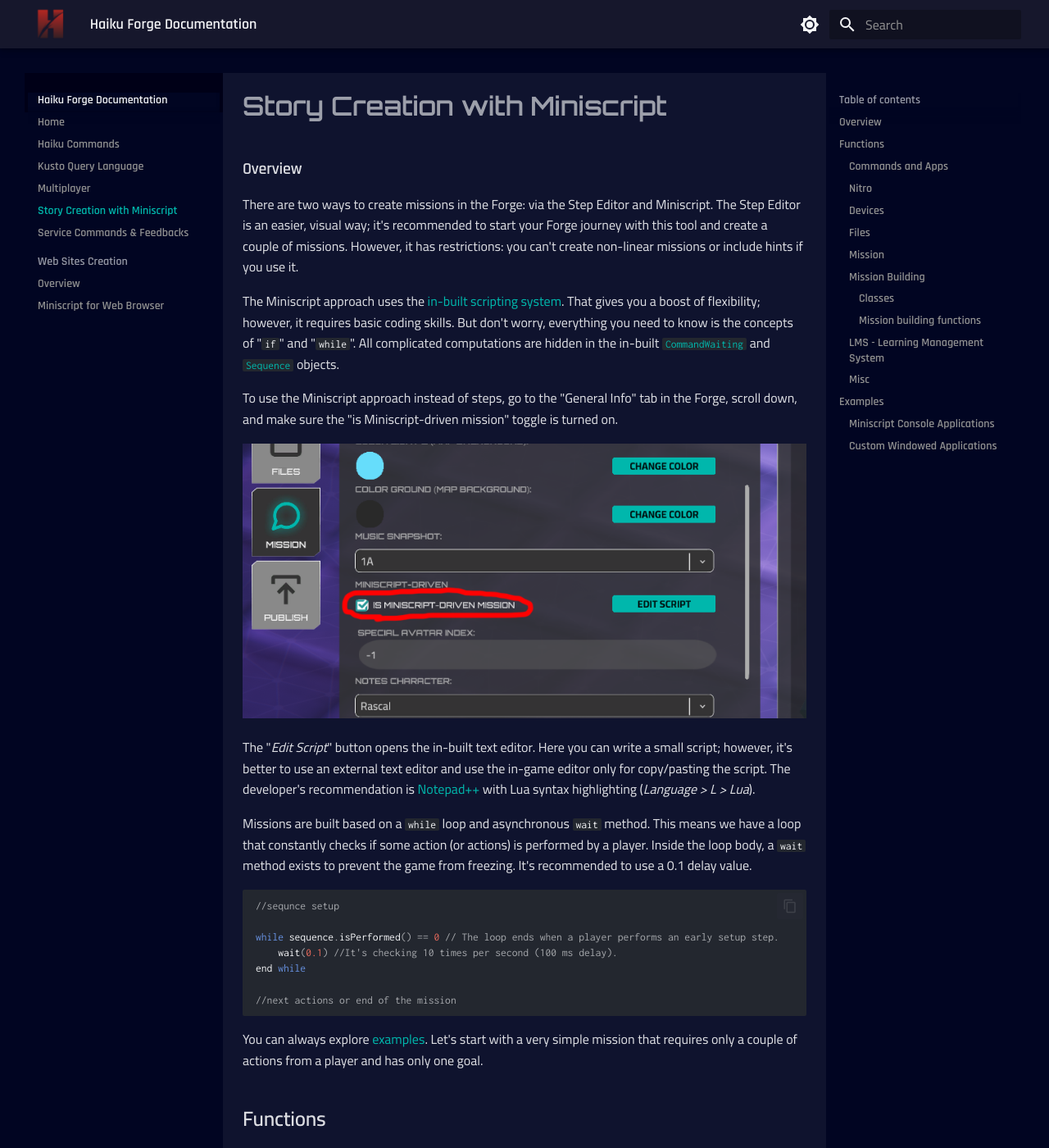
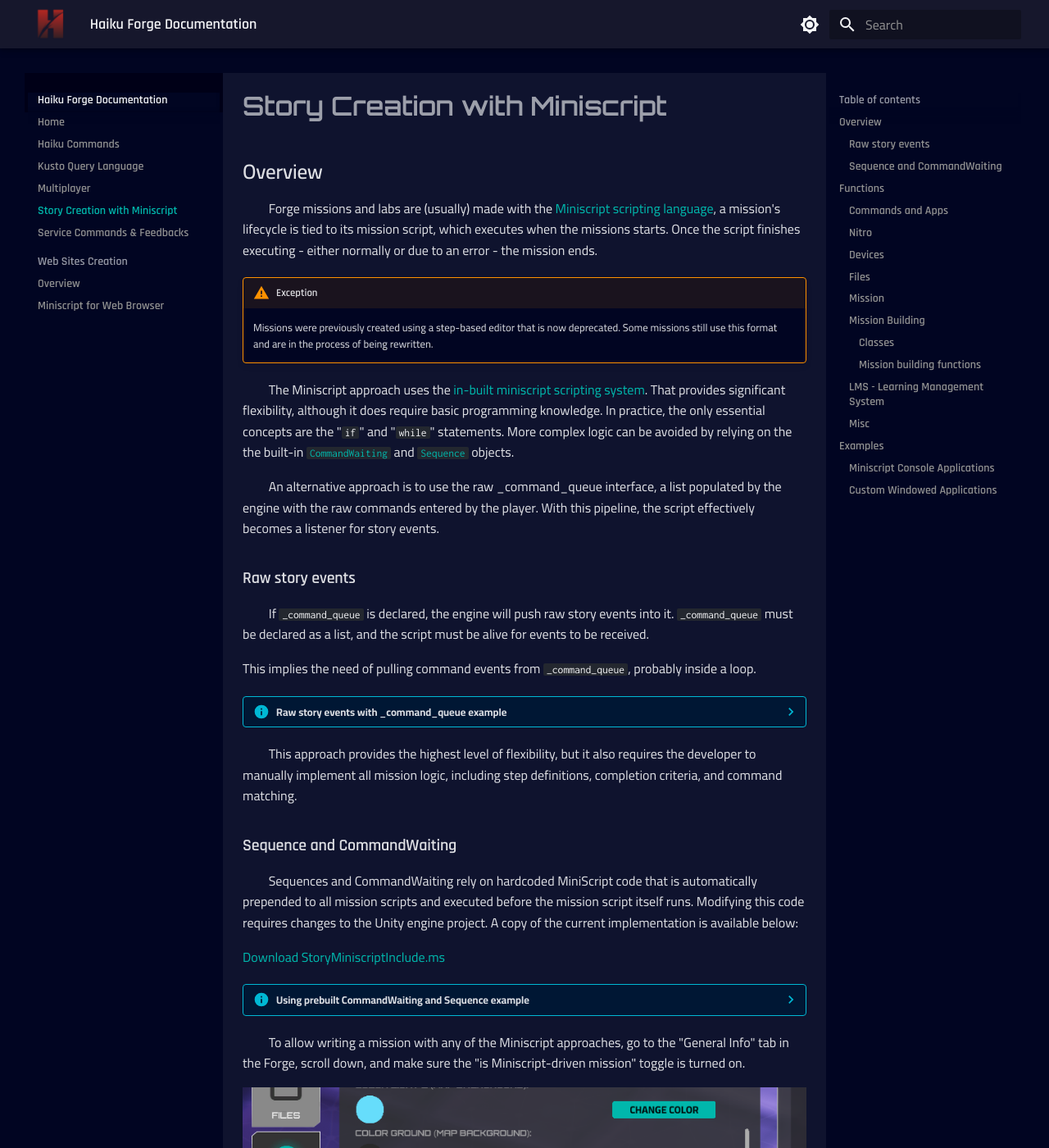
Before and after one commit to haiku-inc/HaikuForgeDocumentation, an MkDocs documentation site: the page built from docs/story-creation-with-miniscript.md, in a window 1280 px wide and 1400 px high. Shown: the whole window at 82% size. Built offline with MkDocs 1.6.1 and Material for MkDocs 9.7.7, drawn with Linux system fonts in a browser that asks for light colours; some of the changed text lies outside the part shown.

Commit message:
Changed story-creation-with-miniscript text, examples, fixed url links

````diff
--- a/docs/story-creation-with-miniscript.md
+++ b/docs/story-creation-with-miniscript.md
@@ -1,31 +1,95 @@
 # Story Creation with Miniscript
 
-### Overview
-
-There are two ways to create missions in the Forge: via the Step Editor and Miniscript. The Step Editor is an easier, visual way; it's recommended to start your Forge journey with this tool and create a couple of missions. However, it has restrictions: you can't create non-linear missions or include hints if you use it.
-
-The Miniscript approach uses the [in-built scripting system](miniscript-anvil-scripting-language.md). That gives you a boost of flexibility; however, it requires basic coding skills. But don't worry, everything you need to know is the concepts of "`if`" and "`while`". All complicated computations are hidden in the in-built [`CommandWaiting`](story-creation-with-miniscript.md#CommandWaiting) and [`Sequence`](story-creation-with-miniscript.md#Sequence) objects.
-
-To use the Miniscript approach instead of steps, go to the "General Info" tab in the Forge, scroll down, and make sure the "is Miniscript-driven mission" toggle is turned on.
+## Overview
+
+&nbsp;&nbsp;&nbsp;&nbsp;&nbsp;&nbsp;&nbsp;&nbsp;
+Forge missions and labs are (usually) made with the [Miniscript scripting language](miniscript-anvil-scripting-language.md), a mission's lifecycle is tied to its mission script, which executes when the missions starts. Once the script finishes executing - either normally or due to an error - the mission ends.
+
+!!! warning "Exception"
+    Missions were previously created using a step-based editor that is now deprecated. Some missions still use this format and are in the process of being rewritten.
+
+&nbsp;&nbsp;&nbsp;&nbsp;&nbsp;&nbsp;&nbsp;&nbsp;
+The Miniscript approach uses the [in-built miniscript scripting system](miniscript-anvil-scripting-language.md). That provides significant flexibility, although it does require basic programming knowledge. In practice, the only essential concepts are the "`if`" and "`while`" statements. More complex logic can be avoided by relying on the the built-in [`CommandWaiting`](story-creation-with-miniscript.md#CommandWaiting) and [`Sequence`](story-creation-with-miniscript.md#Sequence) objects.
+
+&nbsp;&nbsp;&nbsp;&nbsp;&nbsp;&nbsp;&nbsp;&nbsp;
+An alternative approach is to use the raw _command_queue interface, a list populated by the engine with the raw commands entered by the player. With this pipeline, the script effectively becomes a listener for story events.
+
+### Raw story events
+
+&nbsp;&nbsp;&nbsp;&nbsp;&nbsp;&nbsp;&nbsp;&nbsp;
+If `_command_queue` is declared, the engine will push raw story events into it. `_command_queue` must be declared as a list, and the script must be alive for events to be received.
+
+This implies the need of pulling command events from `_command_queue`, probably inside a loop.
+
+??? info "Raw story events with _command_queue example"
+    ```jsx
+    mission = {}
+    mission.running = true
+    // calling mission.running = false anywhere ends the mission
+
+    wait(nitroApp("Rascal", "Please type 'echo complete' to complete the mission"))
+
+    on_story_event = function(command, device, arguments)
+        if command == "echo" then
+            if arguments[0] == "complete" then
+                setGoalAsCompleted("Complete the mission")
+
+                mission.running = false
+                wait(nitroApp("Rascal", "Congratulations, you have completed the mission"))
+            end if
+        end if
+    end function
+
+    _command_queue = []
+    while mission.running
+
+        if _command_queue.len > 0 then
+            _next_event = _command_queue.pull
+            on_story_event(_next_event.command, _next_event.device, _next_event.arguments)
+        end if
+
+        yield
+    end while
+
+    println "mission complete!"
+    print_default_prompt
+    ```
+
+&nbsp;&nbsp;&nbsp;&nbsp;&nbsp;&nbsp;&nbsp;&nbsp;
+This approach provides the highest level of flexibility, but it also requires the developer to manually implement all mission logic, including step definitions, completion criteria, and command matching.
+
+### Sequence and CommandWaiting
+&nbsp;&nbsp;&nbsp;&nbsp;&nbsp;&nbsp;&nbsp;&nbsp;
+Sequences and CommandWaiting rely on hardcoded MiniScript code that is automatically prepended to all mission scripts and executed before the mission script itself runs. Modifying this code requires changes to the Unity engine project. A copy of the current implementation is available below:
+
+[Download StoryMiniscriptInclude.ms](story-creation-with-miniscript/StoryMiniscriptInclude.ms)
+
+??? info "Using prebuilt CommandWaiting and Sequence example"
+    ```jsx
+    // sequence setup
+
+    while sequence.isPerformed() == 0 // The loop ends when a player performs an early setup step.
+        wait(0.1) //It's checking 10 times per second (100 ms delay), can be replaced with just yield()
+    end while
+
+    // next actions or end of the mission
+    ```
+
+&nbsp;&nbsp;&nbsp;&nbsp;&nbsp;&nbsp;&nbsp;&nbsp;
+To allow writing a mission with any of the Miniscript approaches, go to the "General Info" tab in the Forge, scroll down, and make sure the "is Miniscript-driven mission" toggle is turned on.
 
 ![Untitled](story-creation-with-miniscript/untitled.png)
 
-The "*Edit Script*" button opens the in-built text editor. Here you can write a small script; however, it's better to use an external text editor and use the in-game editor only for copy/pasting the script. The developer's recommendation is [Notepad++](https://notepad-plus-plus.org/downloads/) with Lua syntax highlighting (*Language > L > Lua*).
-
-Missions are built based on a `while` loop and asynchronous `wait` method. This means we have a loop that constantly checks if some action (or actions) is performed by a player. Inside the loop body, a `wait` method exists to prevent the game from freezing. It's recommended to use a 0.1 delay value.
-
-```jsx
-
-//sequnce setup
-
-while sequence.isPerformed() == 0 // The loop ends when a player performs an early setup step.
-    wait(0.1) //It's checking 10 times per second (100 ms delay).
-end while
-
-//next actions or end of the mission
-```
-
-You can always explore [examples](story-creation-with-miniscript.md). Let's start with a very simple mission that requires only a couple of actions from a player and has only one goal.
+
+&nbsp;&nbsp;&nbsp;&nbsp;&nbsp;&nbsp;&nbsp;&nbsp;
+The "*Edit Script*" button opens the in-built text editor. Here you can write a small script; however, it's better to use an external text editor and use the in-game editor only for copy/pasting the script. The developer's recommendation is [VsCode](https://code.visualstudio.com/) or a simpler [Notepad++](https://notepad-plus-plus.org/downloads/) with Lua syntax highlighting (*Language > L > Lua*).
+
+&nbsp;&nbsp;&nbsp;&nbsp;&nbsp;&nbsp;&nbsp;&nbsp;
+Since the mission lifecycle is tied to the script, missions are generally structured around yielding script execution by using statements like `yield` or `wait` which pause execution temporarily. This is usually done in a `while` loop that continuously checks whether a player has performed a required action or set of actions.
+When using a loop for checking performed commands, the loop body must contain a yielding function (`yield`, `wait` or similar) to prevent the game from freezing. When using the `wait` function, it's recommended to use a 0.1 delay value (100 milliseconds).
+
+&nbsp;&nbsp;&nbsp;&nbsp;&nbsp;&nbsp;&nbsp;&nbsp;
+You can always explore [examples](story-creation-with-miniscript.md#Examples). Let's start with a very simple mission that requires only a couple of actions from a player and has only one goal.
 
 ## Functions
 
@@ -1248,14 +1312,14 @@ Mostly used internally
 
 
 
-
+<div id="Examples"></div>
 ## Examples
 
-??? note "A linear mission with handling the “next message” action"
+??? note "A linear mission handling the “next message” action"
 
     **Description**
 
-    The player should read the "*/Documents/toRead*" file via the "*cat*" command. This is the only mandatory step of the mission; all other step instructions can be skipped.
+    The player should read the "`/Documents/toRead`" file via the "`cat`" command. This is the only mandatory step of the mission; all other step instructions can be skipped.
 
     ```jsx
     unlockApp("cat")
````
Also changed, not shown: 1 other file.
